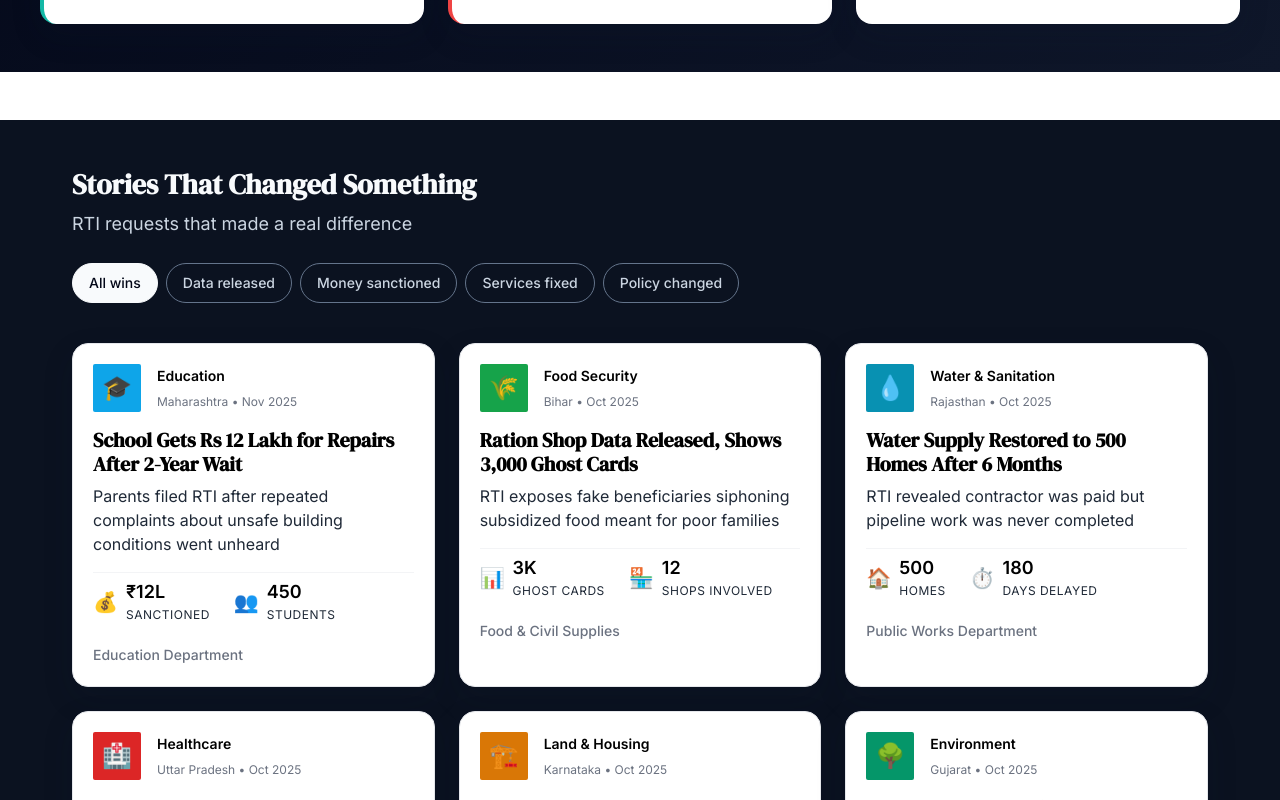
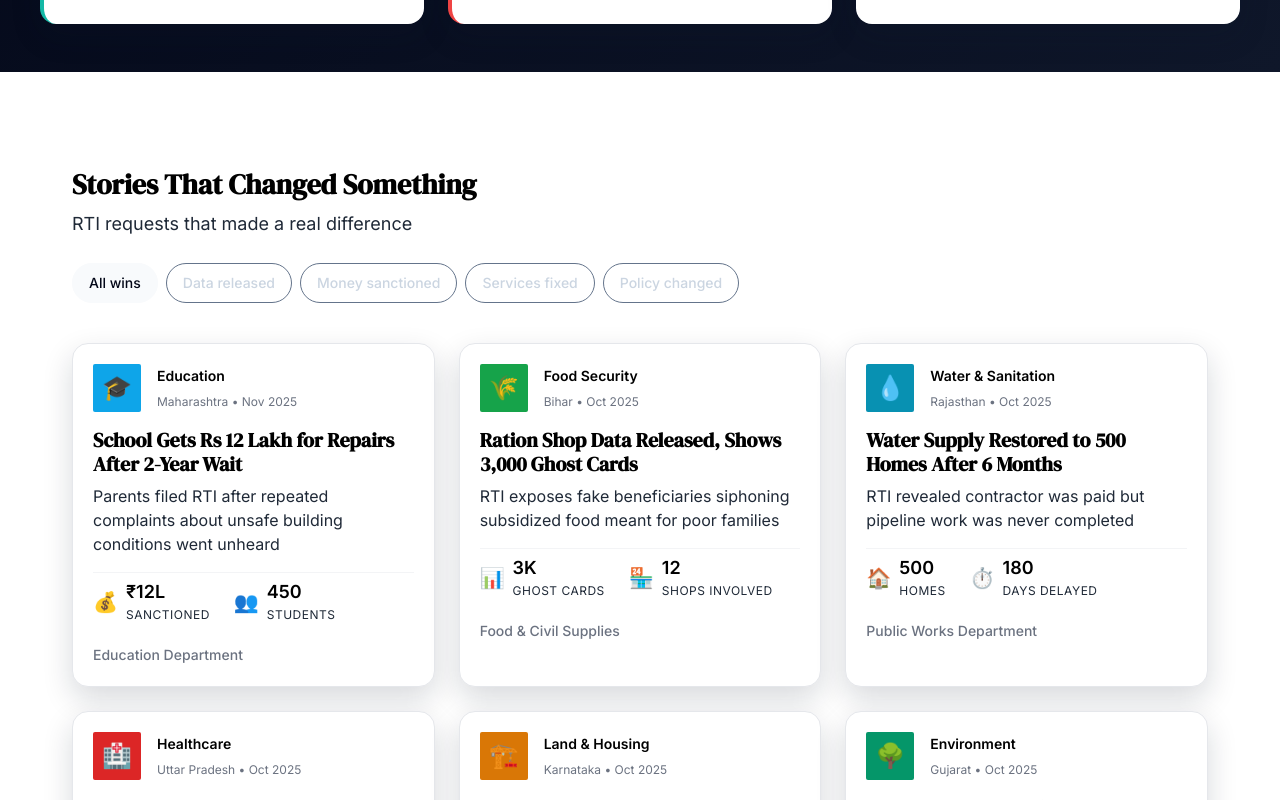
Before and after one commit to Yugantar-NGO/youRTI-UI, a Next.js app: page / in a window 1280 px wide. Shown: the part 640-1440 px from the top of the page. Built offline with nearby package versions, Linux system fonts and the light colour scheme.

Commit message:
fix(stories): change background to white for uniformity

```diff
--- a/src/components/features/landing/organisms/StoriesThatChanged.module.css
+++ b/src/components/features/landing/organisms/StoriesThatChanged.module.css
@@ -1,5 +1,5 @@
 .storiesSection {
-  background: var(--bg-page-alt-redesign);
+  background: #ffffff;
   padding: var(--spacing-section) 0;
 }
 
@@ -27,13 +27,13 @@
   font-family: var(--font-family-heading-redesign);
   font-weight: var(--font-weight-bold);
   line-height: var(--line-height-tight);
-  color: var(--color-text-on-dark-primary);
+  color: var(--color-text-primary);
   margin: 0;
 }
 
 .subtitle {
   font-size: var(--font-size-lg);
-  color: var(--color-text-on-dark-secondary);
+  color: var(--color-text-secondary);
   margin: 0;
 }
 
@@ -52,7 +52,7 @@
 .emptyState {
   text-align: center;
   padding: var(--spacing-4xl) var(--spacing-xl);
-  color: var(--color-text-on-dark-secondary);
+  color: var(--color-text-secondary);
   font-size: var(--font-size-lg);
 }
 
```
